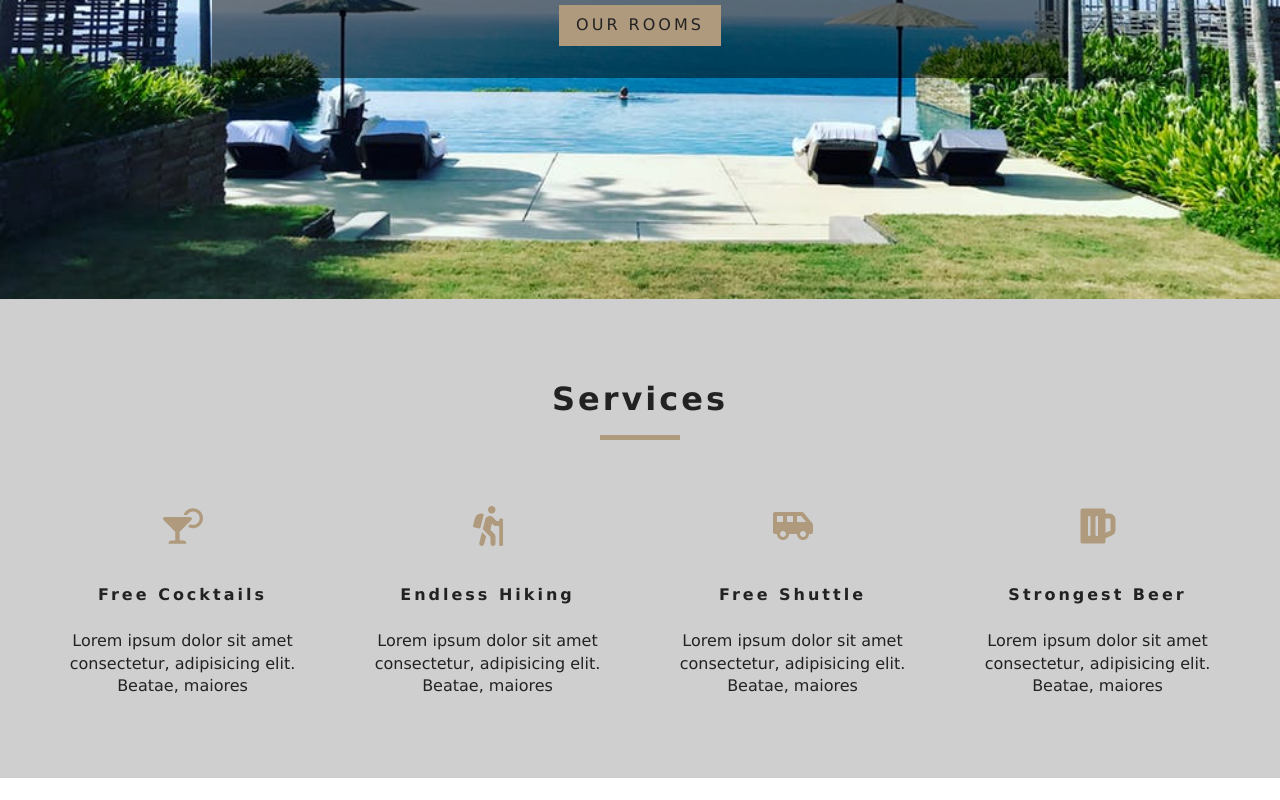
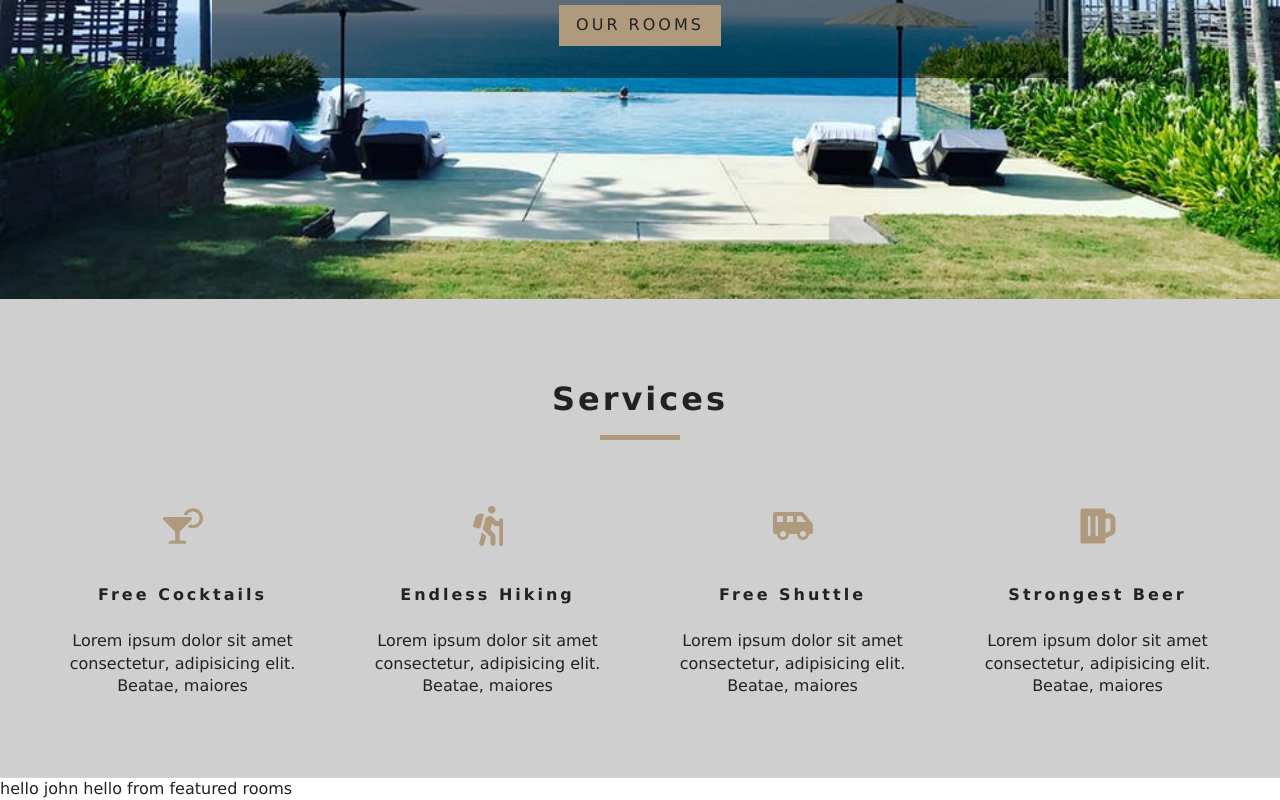
Before and after one commit to Sharky28/beach-resort, a React (Create React App) app: page / in a window 1280 px wide. Shown: the part 501-1301 px from the top of the page. Before the commit the page ends 1279 px from the top, so only its background shows below. Built offline with nearby package versions, Linux system fonts and the light colour scheme.

Commit message:
set up context api for featured rooms component

```diff
--- /dev/null
+++ b/src/components/FeaturedRooms.js
@@ -0,0 +1,17 @@
+import React, { Component } from 'react'
+import {RoomContext} from '../context';
+
+export default class FeaturedRooms extends Component {
+    static contextType = RoomContext;
+
+    render() {
+        const {name,greeting} = this.context;
+
+
+        return (
+            <div>
+                {greeting} {name} hello from featured rooms
+            </div>
+        )
+    }
+}
--- /dev/null
+++ b/src/context.js
@@ -0,0 +1,21 @@
+import React, { Component } from 'react'
+
+const RoomContext = React.createContext();
+
+class RoomProvider extends Component {
+    state ={
+        greeting:'hello',
+        name:'john'
+    }
+    render() {
+        return (
+           <RoomContext.Provider value ={{...this.state}}>
+               {this.props.children}
+           </RoomContext.Provider>
+        )
+    }
+}
+
+const RoomConsumer = RoomContext.Consumer;
+
+export {RoomProvider,RoomConsumer,RoomContext};
--- a/src/pages/Home.js
+++ b/src/pages/Home.js
@@ -3,6 +3,7 @@
 import { Link } from 'react-router-dom'
 import Banner from '../components/Banner';
 import Services from '../components/Services';
+import FeaturedRooms from '../components/FeaturedRooms';
 
 export default function Home() {
     return (
@@ -15,6 +16,7 @@
                 </Banner>
             </Hero>
             <Services></Services>
+            <FeaturedRooms></FeaturedRooms>
         </>
     );
 }
```
Also changed, not shown: src/index.js (+7 -3 lines).
